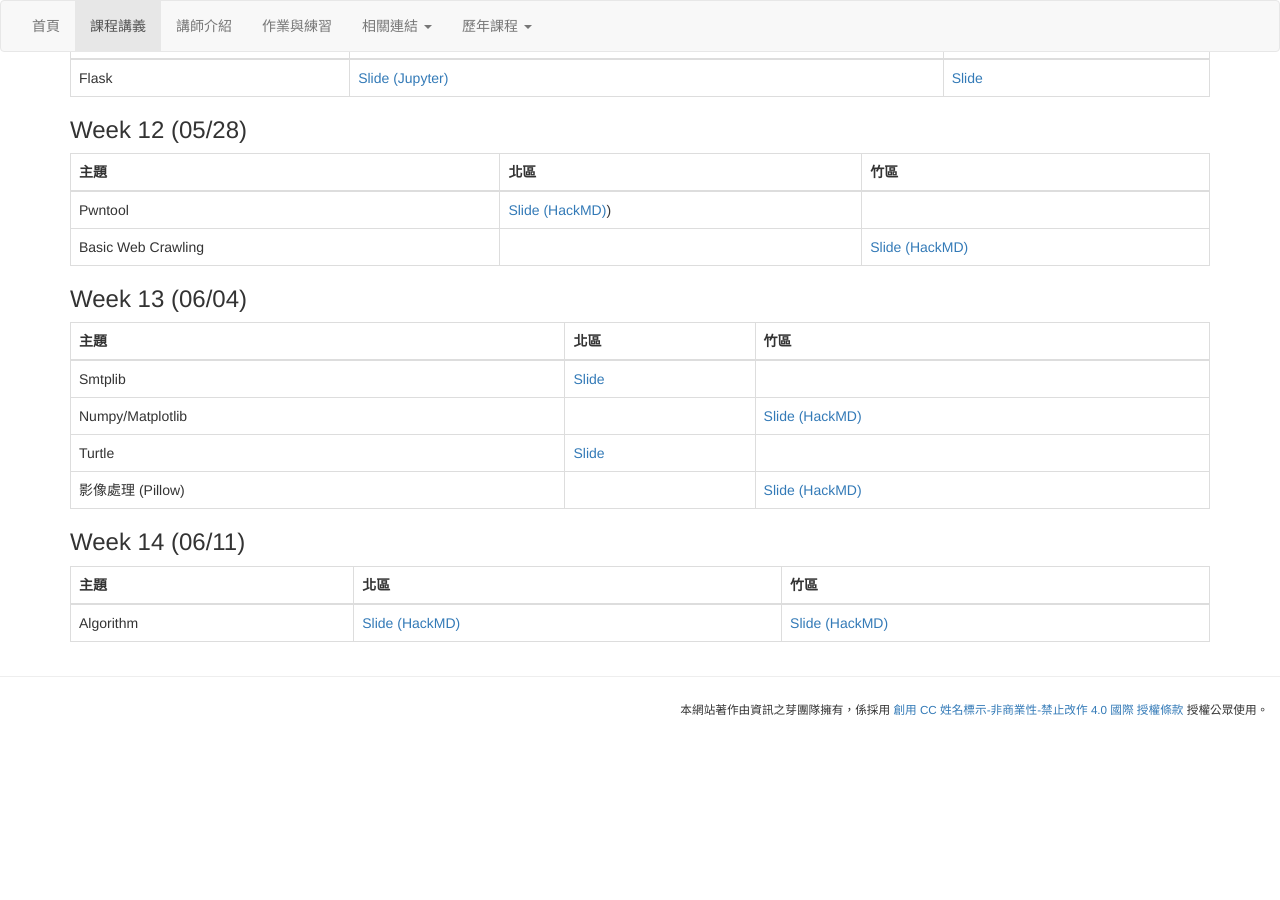
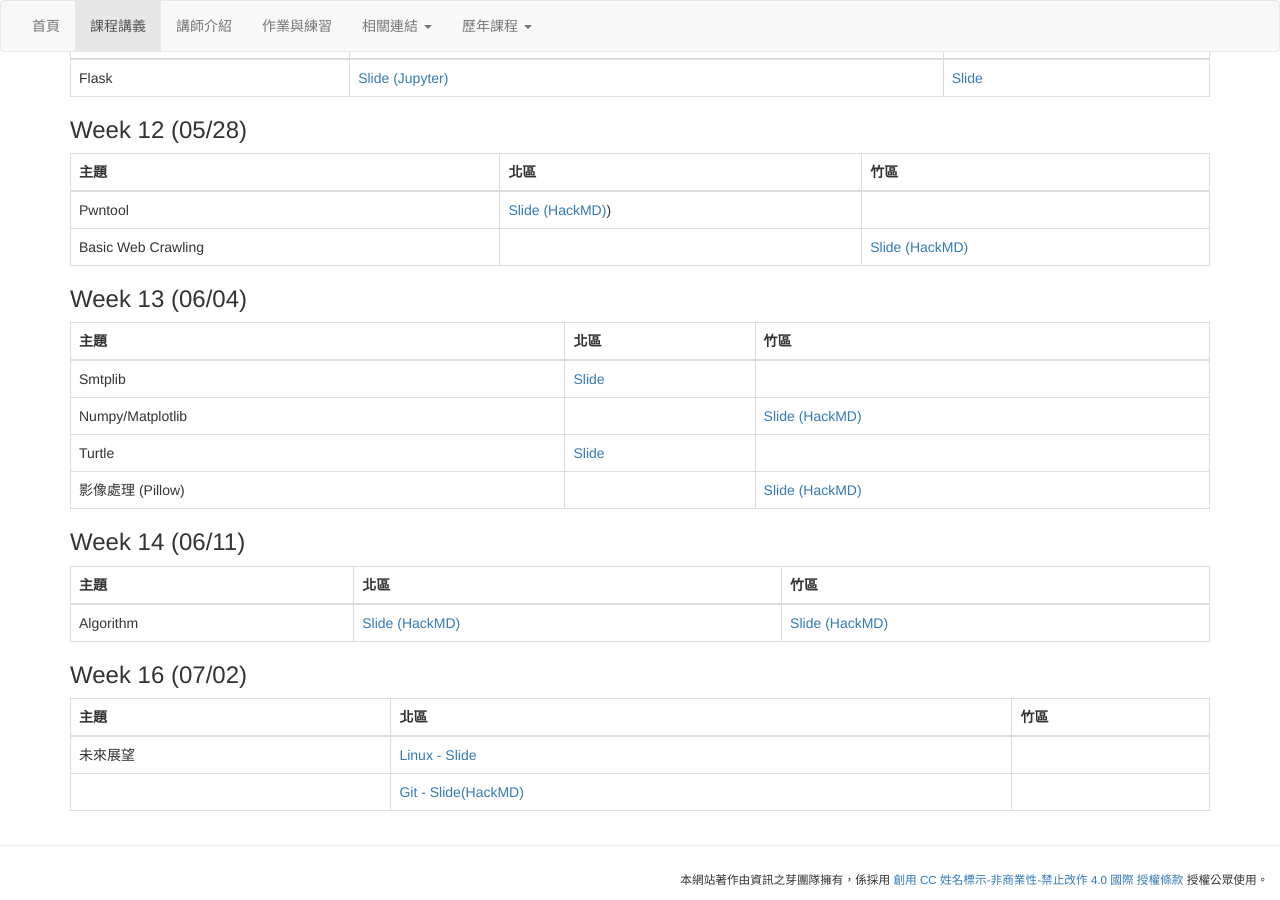
Before and after one commit to tw-csie-sprout/py2023, a Jekyll site: the page built from slides.md, in a window 1280 px wide and 900 px high, scrolled down 1959 px. Built offline with Jekyll 4.4.1, drawn with Linux system fonts in a browser that asks for light colours; before the commit the page ends 2690 px from its top, so only the background shows below that.

Commit message:
Update Week16 slides

```diff
--- a/slides.md
+++ b/slides.md
@@ -117,3 +117,12 @@ title: "課程講義"
 | 主題 | 北區 | 竹區 |
 | --- | --- | --- |
 | Algorithm | [Slide (HackMD)](https://hackmd.io/@s3131212/SydPlrhI2) | [Slide (HackMD)](https://hackmd.io/Ezu6bpGNR_SUcDYI2QdYAQ) |
+
+
+### Week 16 (07/02)
+
+{: .table .table-bordered}
+| 主題 | 北區 | 竹區 |
+| --- | --- | --- |
+| 未來展望 | [Linux - Slide](https://drive.google.com/file/d/1JvUVC9uAQZEmRY0XMN2s4ADiarBMNW9w/view?usp=sharing) |  |
+|  | [Git - Slide(HackMD)](https://hackmd.io/@VLvbo_-_QjqwJnUcuKdxSQ/ByuWMfQO2#/) |  |
```
